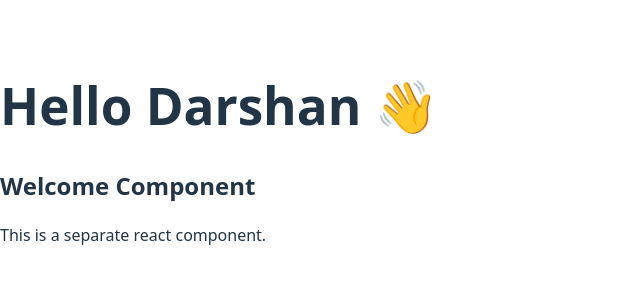
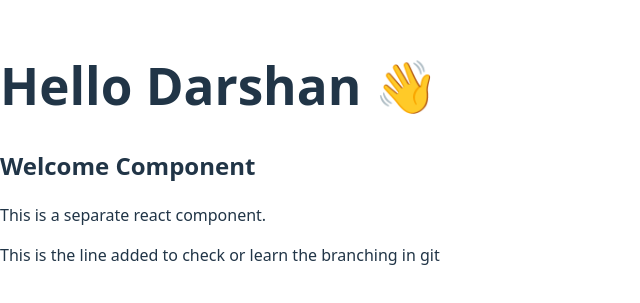
Before and after one commit to dvd3110/Java-Developmet, a React (Vite) app in the folder my-first-react/: page / in a window 1280 px wide. Shown: the part 247-550 px from the top of the page, without its empty margins (0-640 px from the left). Built offline with nearby package versions, Linux system fonts and the light colour scheme.

Commit message:
Adding the test branch

```diff
--- a/my-first-react/src/Welcome.jsx
+++ b/my-first-react/src/Welcome.jsx
@@ -3,6 +3,9 @@ function Welcome(){
         <div>
             <h2> Welcome Component</h2>
             <p>This is a separate react component.</p>
+
+
+            <p>This is the line added to check or learn the branching in git</p>
         </div>
     );
 }
```
